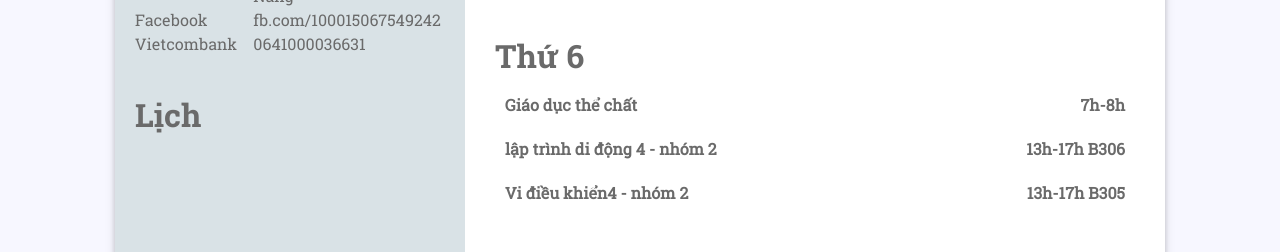
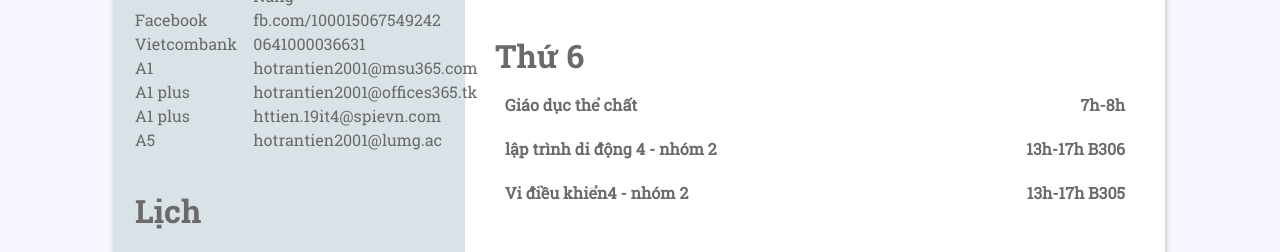
Before and after one commit to hotrantien01/hotrantien01.github.io, a plain HTML site: page index.html in a window 1280 px wide. Shown: the part 667-919 px from the top of the page. Drawn offline with Linux system fonts and the light colour scheme; a script that the page names is missing.

Commit message:
Update index.html
offices

```diff
--- a/index.html
+++ b/index.html
@@ -71,6 +71,39 @@
                                0641000036631
                             </div>
                         </div>
+                        <div class="row no-margin">
+                            <div class="col-4 no-padding">
+                                A1
+                            </div>
+                            <div class="col-8">
+                               hotrantien2001@msu365.com
+                            </div>
+                        </div>
+                        <div class="row no-margin">
+                            <div class="col-4 no-padding">
+                                A1 plus
+                            </div>
+                            <div class="col-8">
+                               hotrantien2001@offices365.tk
+                            </div>
+                        </div>
+                        <div class="row no-margin">
+                            <div class="col-4 no-padding">
+                                A1 plus
+                            </div>
+                            <div class="col-8">
+                               httien.19it4@spievn.com
+                            </div>
+                        </div>
+                        <div class="row no-margin">
+                            <div class="col-4 no-padding">
+                                A5
+                            </div>
+                            <div class="col-8">
+                               hotrantien2001@lumg.ac
+                            </div>
+                        </div>
+
                     </div>
                     <div class="profile">
                         <h2>Lịch</h2>
```
